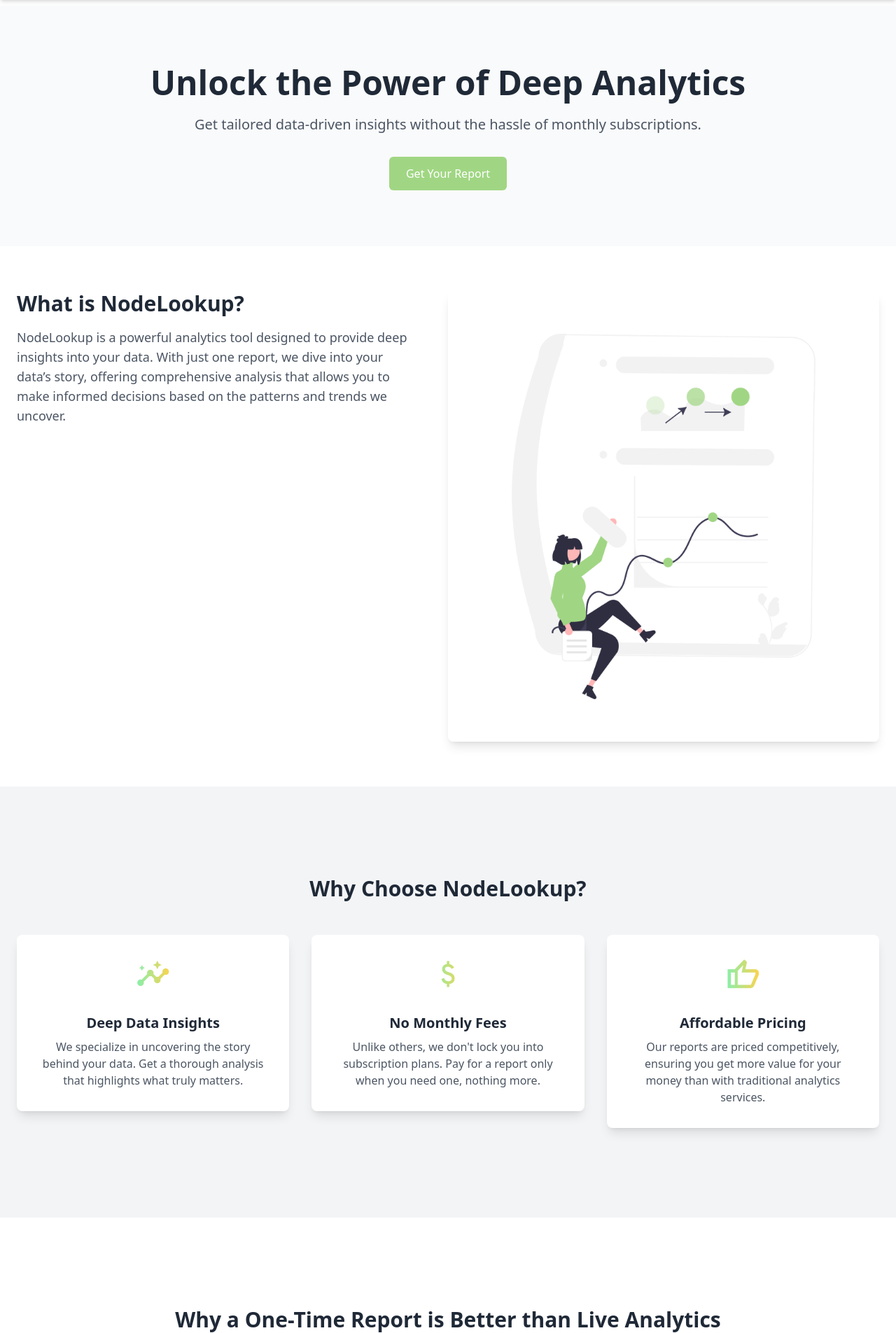
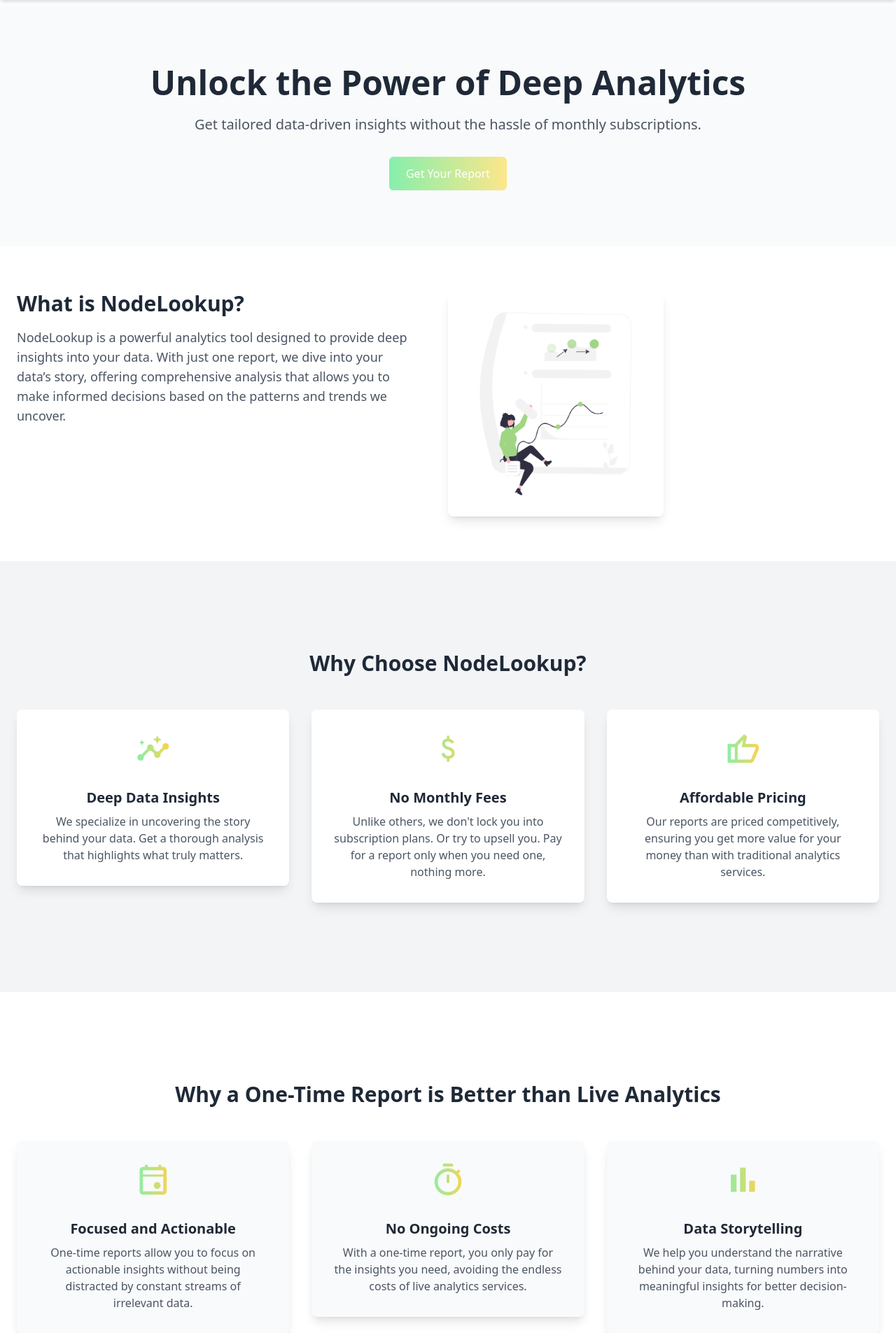
Before and after one commit to nfaltir/nodelookup-v1, a Django app: page /product/ in a window 1280 px wide. Shown: the part 88-1993 px from the top of the page at 70% size. Run offline with Django 5.2, Linux system fonts and the light colour scheme; some libraries are stand-ins or nearby versions.

Commit message:
product page updates

```diff
--- a/core/templates/product.html
+++ b/core/templates/product.html
@@ -13,7 +13,7 @@
     </p>
     <a
       href="#get-started"
-      class="mt-8 inline-block bg-[#A0D683] text-white py-3 px-6 rounded-md hover:bg-[#D3EE98] transition-all"
+      class="mt-8 inline-block bg-gradient-to-r from-green-300  to-amber-200 text-white py-3 px-6 rounded-md hover:bg-[#D3EE98] transition-all"
       >Get Your Report</a
     >
   </div>
@@ -36,7 +36,7 @@
         <img
           src="{% static 'imgs/product1.png' %}"
           alt="Analytics Report"
-          class="rounded-lg shadow-lg w-full h-auto object-cover"
+          class="rounded-lg shadow-lg w-1/2 h-auto object-cover"
         />
       </div>
     </div>
@@ -77,7 +77,7 @@
           >
           <h3 class="mt-4 text-xl font-bold text-gray-800">No Monthly Fees</h3>
           <p class="mt-2 text-gray-600">
-            Unlike others, we don't lock you into subscription plans. Pay for a
+            Unlike others, we don't lock you into subscription plans. Or try to upsell you. Pay for a
             report only when you need one, nothing more.
           </p>
         </div>
```
Also changed, not shown: user_request/admin.py (+7 -1 lines), db.sqlite3.
